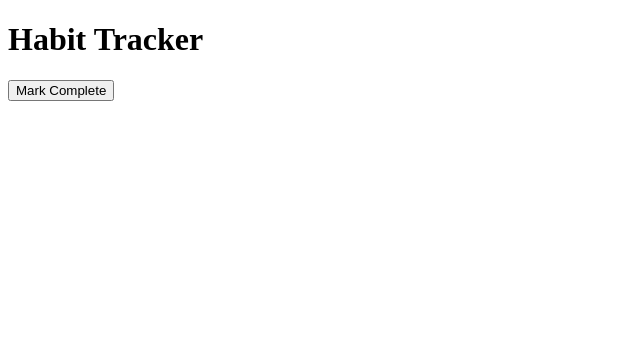
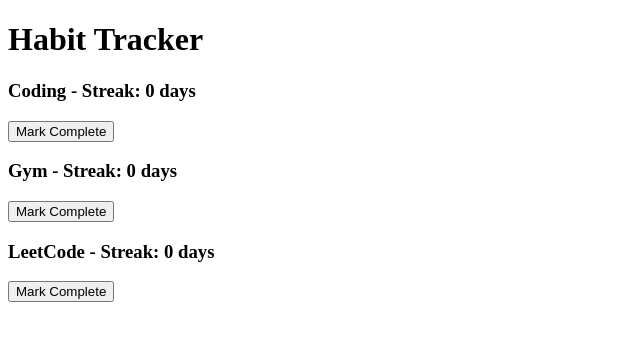
Before and after one commit to cliang100/Habit-tracker, a Flask app: page / in a window 1280 px wide. Shown: the top 341 px of the page, without its empty margins (0-640 px from the left). Run offline with Flask 3, Linux system fonts and the light colour scheme; data that the repository does not hold is empty.

Commit message:
Implement multi-habit tracking with separate streak counters

```diff
--- a/app.py
+++ b/app.py
@@ -1,30 +1,68 @@
-from flask import Flask, render_template, request
+from flask import Flask, render_template, request, redirect, url_for
 import sqlite3
 from datetime import date
 
 app = Flask(__name__)
 
+def get_streak(habit_name):
+    conn = sqlite3.connect('habits.db')
+    c = conn.cursor()
+    c.execute("SELECT date FROM habits WHERE habit_name = ? ORDER BY date DESC", (habit_name,))
+    dates = [row[0] for row in c.fetchall()]
+    conn.close()
+
+    if not dates:
+        return 0
+
+    streak = 1
+    current = date.fromisoformat(dates[0])
+
+    for i in range(1, len(dates)):
+        prev = date.fromisoformat(dates[i])
+        if (current - prev).days == 1:
+            streak += 1
+            current = prev
+        else:
+            break
+
+    return streak
+
 def init_db():
     conn = sqlite3.connect('habits.db')
     c = conn.cursor()
     c.execute('''CREATE TABLE IF NOT EXISTS habits
-                 (id INTEGER PRIMARY KEY, date TEXT, completed INTEGER)''')
+                 (id INTEGER PRIMARY KEY,
+                  habit_name TEXT,
+                  date TEXT,
+                  completed INTEGER)''')
     conn.commit()
     conn.close()
 
 @app.route('/')
 def home():
-    return render_template('index.html')
+    habits = ['Coding', 'Gym', 'LeetCode']
+    habit_data = []
+    for habit in habits:
+        streak = get_streak(habit)
+        habit_data.append({'name': habit, 'streak': streak})
+    return render_template('index.html', habits=habit_data)
 
-@app.route('/complete', methods=['POST'])
-def complete():
+@app.route('/complete/<habit_name>', methods=['POST'])
+def complete(habit_name):
     conn = sqlite3.connect('habits.db')
     c = conn.cursor()
     today = str(date.today())
-    c.execute("INSERT INTO habits (date, completed) VALUES (?, 1)", (today,))
-    conn.commit()
+
+    # Check if already marked complete today
+    c.execute("SELECT * FROM habits WHERE habit_name = ? AND date = ?", (habit_name, today))
+    if c.fetchone() is None:
+        # If it wasn't done today, insert into database
+        c.execute("INSERT INTO habits (habit_name, date, completed) VALUES (?, ?, 1)", (habit_name, today))
+        conn.commit()
+
     conn.close()
-    return "Habit marked complete for today!"
+    return redirect(url_for('home'))
 
 if __name__ == "__main__":
+    init_db()
     app.run(debug=True)
--- a/templates/index.html
+++ b/templates/index.html
@@ -5,9 +5,13 @@
 </head>
 <body>
     <h1>Habit Tracker</h1>
-    <form action="/complete" method="POST">
-        <button type="submit">Mark Complete</button>
-    </form>
-
+    {% for habit in habits%}
+        <div>
+            <h3>{{ habit.name }} - Streak: {{ habit.streak }} days</h3>
+            <form action="/complete/{{ habit.name }}" method="POST">
+                <button type="submit">Mark Complete</button>
+            </form>
+        </div>
+    {% endfor %}
 </body>
 </html>
```
